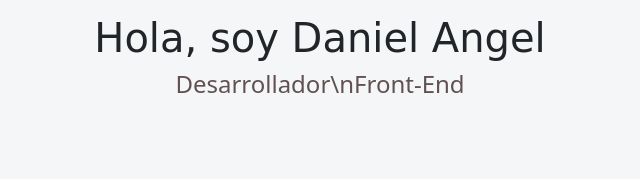
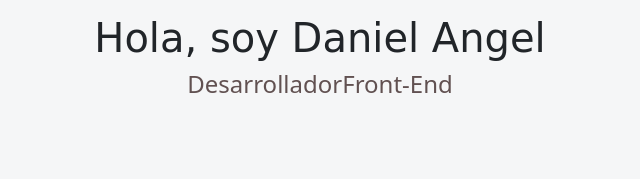
Before and after one commit to Dani-IL/daniangel, a plain HTML site: page index.html in a window 1280 px wide. Shown: the part 366-545 px from the top of the page, 320-960 px from the left. Drawn offline with nearby package versions, Linux system fonts and the light colour scheme; a web font is replaced by a local one.

Commit message:
Ajustes de textos

```diff
--- a/index.html
+++ b/index.html
@@ -101,7 +101,7 @@
           alt="Foto de Daniel Angel"
         />
         <h1>Hola, soy Daniel Angel</h1>
-        <h2>Desarrollador\nFront-End</h2>
+        <h2>DesarrolladorFront-End</h2>
       </div>
       <div class="hero-inferior">
         <img
```
